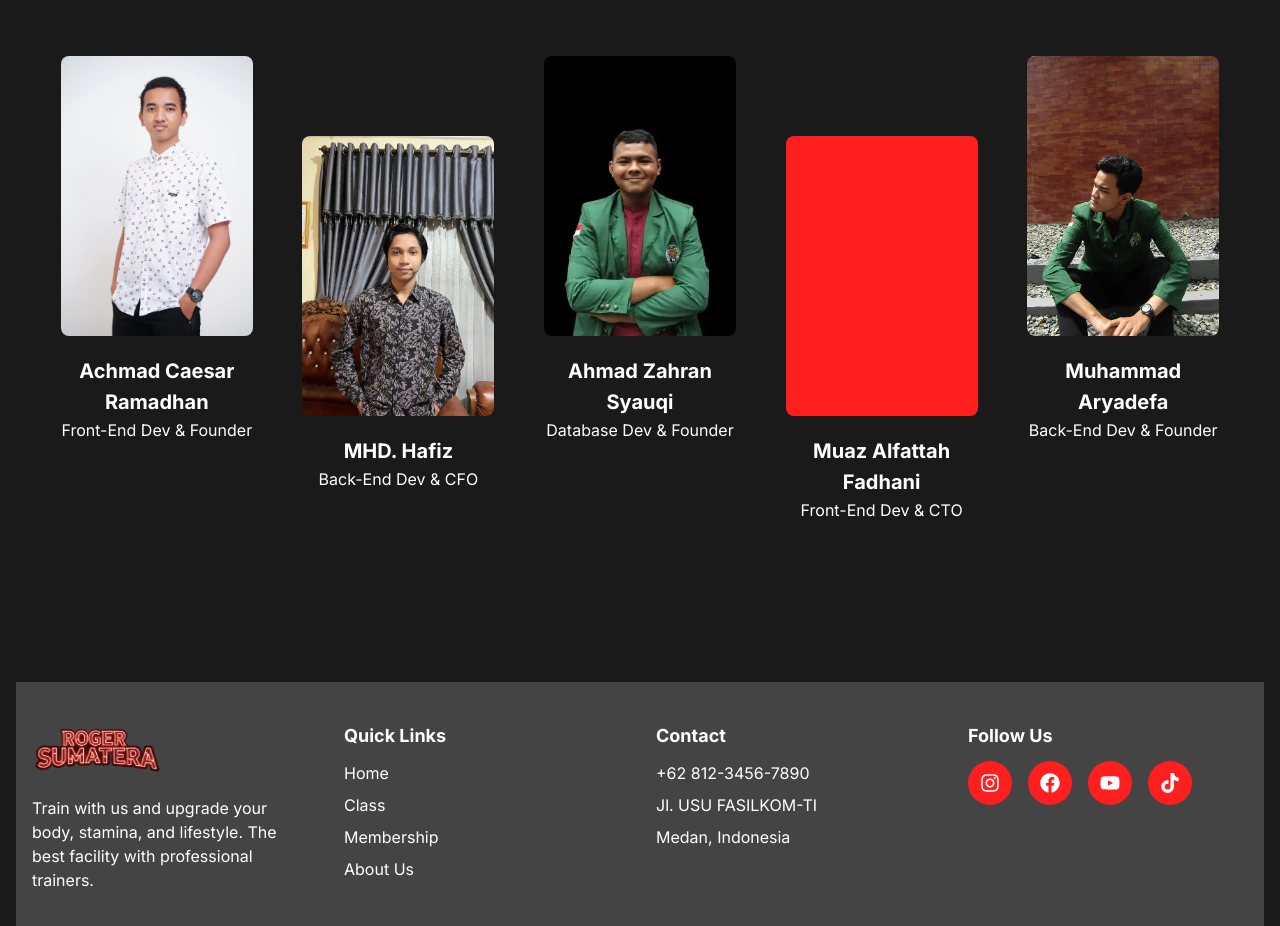
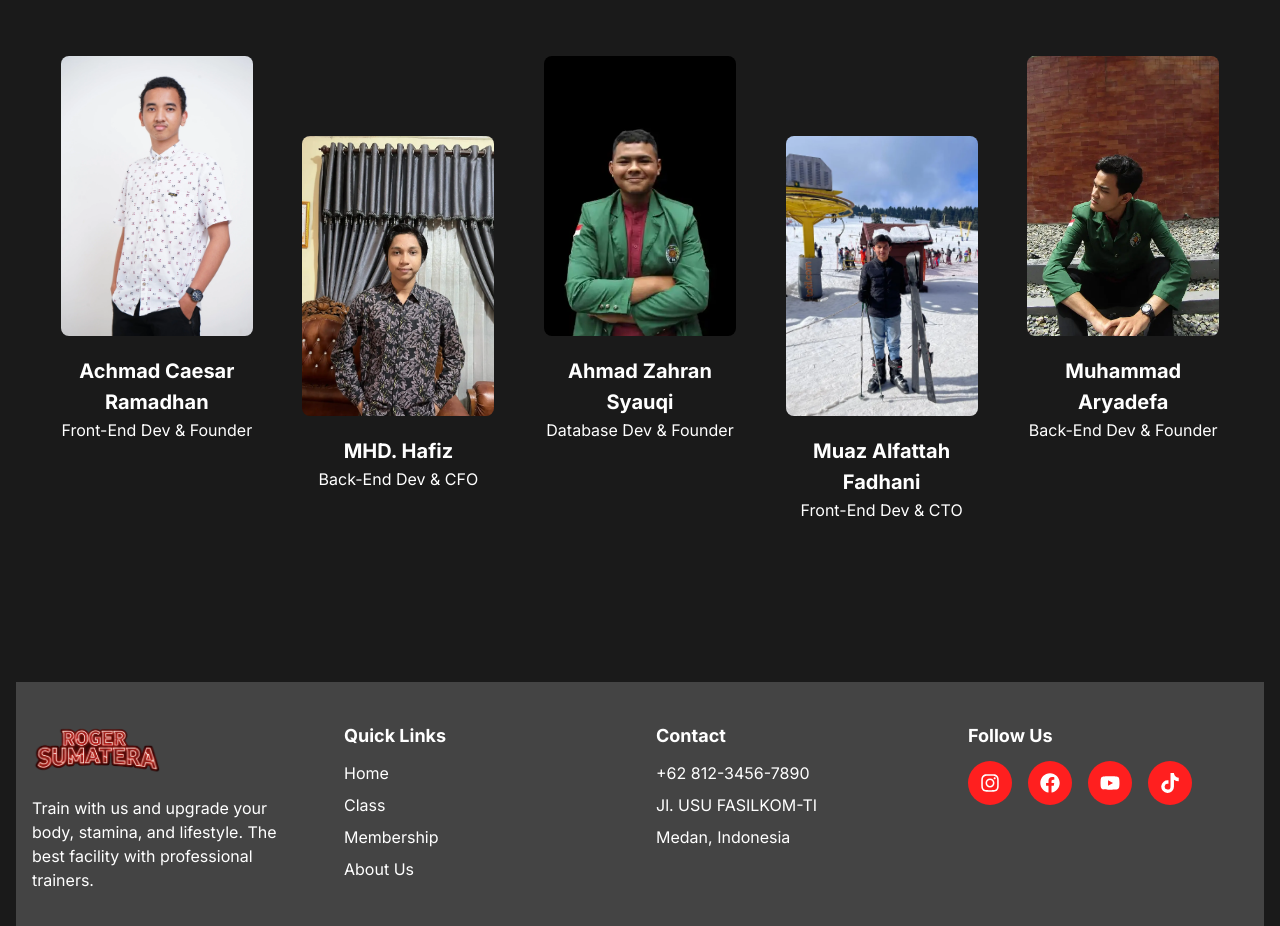
Before and after one commit to ahmadzahnransyauqi/uas-last, a React (Vite) app in the folder frontend/: page /aboutus in a window 1280 px wide. Shown: the part 2300-3226 px from the top of the page. Built offline with nearby package versions, Linux system fonts and the light colour scheme.

Commit message:
remove spots configuration and change it into trigger on the database

```diff
--- a/frontend/src/pages/Homepage/Aboutus.jsx
+++ b/frontend/src/pages/Homepage/Aboutus.jsx
@@ -8,6 +8,7 @@ import AchmadCaesar from "../../assets/AchmadCaesarRamadhan.webp";
 import MHDDepa from "../../assets/MHDDepa.webp";
 import MHDHafiz from "../../assets/MHDHafiz.webp";
 import Zahran from "../../assets/stelle.webp";
+import Muaz from "../../assets/Muaz_wkwk.webp";
 
 export default function AboutUs() {
   return (
@@ -219,7 +220,11 @@ export default function AboutUs() {
 
           {/* Founder 4 — Translated ONLY on Desktop (lg) */}
           <div className="lg:translate-y-20">
-            <div className="bg-[#ff1f1f] w-40 h-56 md:w-48 md:h-70 rounded-lg mb-5 justify-self-center"></div>
+            <div className="bg-[#ff1f1f] w-40 h-56 md:w-48 md:h-70 rounded-lg mb-5 justify-self-center"  style={{
+                backgroundImage: `url(${Muaz})`,
+                backgroundSize: "cover",
+                backgroundPosition: "center",
+              }}></div>
             <p className="text-white text-lg md:text-[20px] font-bold text-center">
               Muaz Alfattah Fadhani
             </p>
```
Also changed, not shown: frontend/src/assets/Muaz_wkwk.webp (added), 1 other file (tests, documents, lock files or other folders).
